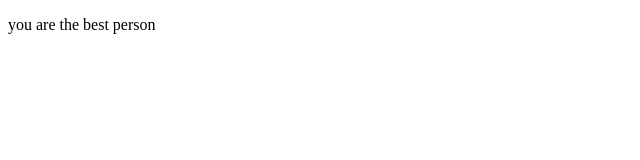
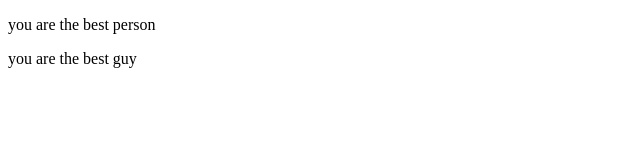
Before and after one commit to mdrohomut2022/my.first-repo, a plain HTML site: page index.html in a window 1280 px wide. Shown: the whole page, without its empty margins (0-640 px from the left). Drawn offline with Linux system fonts and the light colour scheme.

Commit message:
some line change

```diff
--- a/index.html
+++ b/index.html
@@ -7,5 +7,7 @@
 </head>
 <body>
   <p>you are the best person</p>
+  <p>you are the best guy</p>
+
 </body>
 </html>
```
